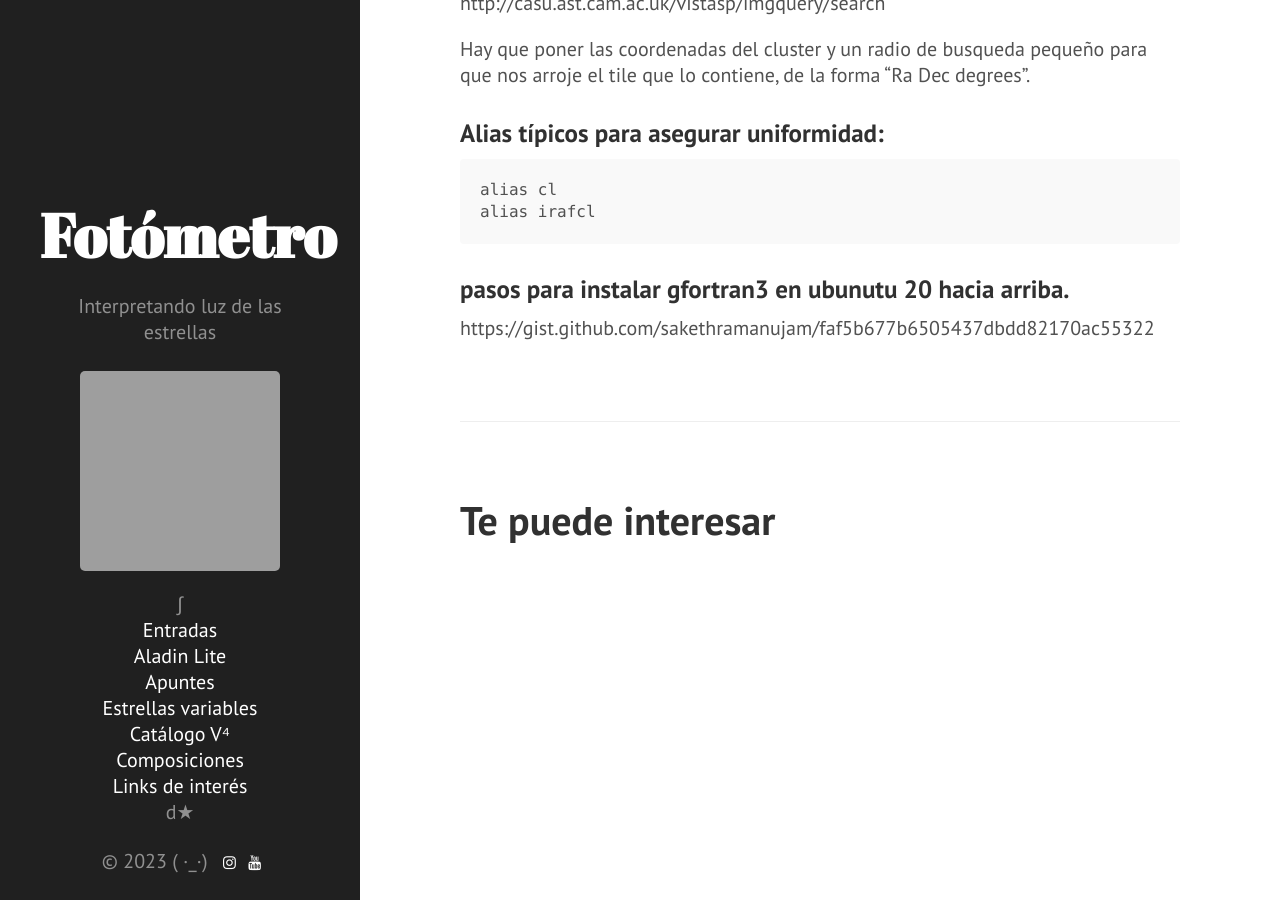
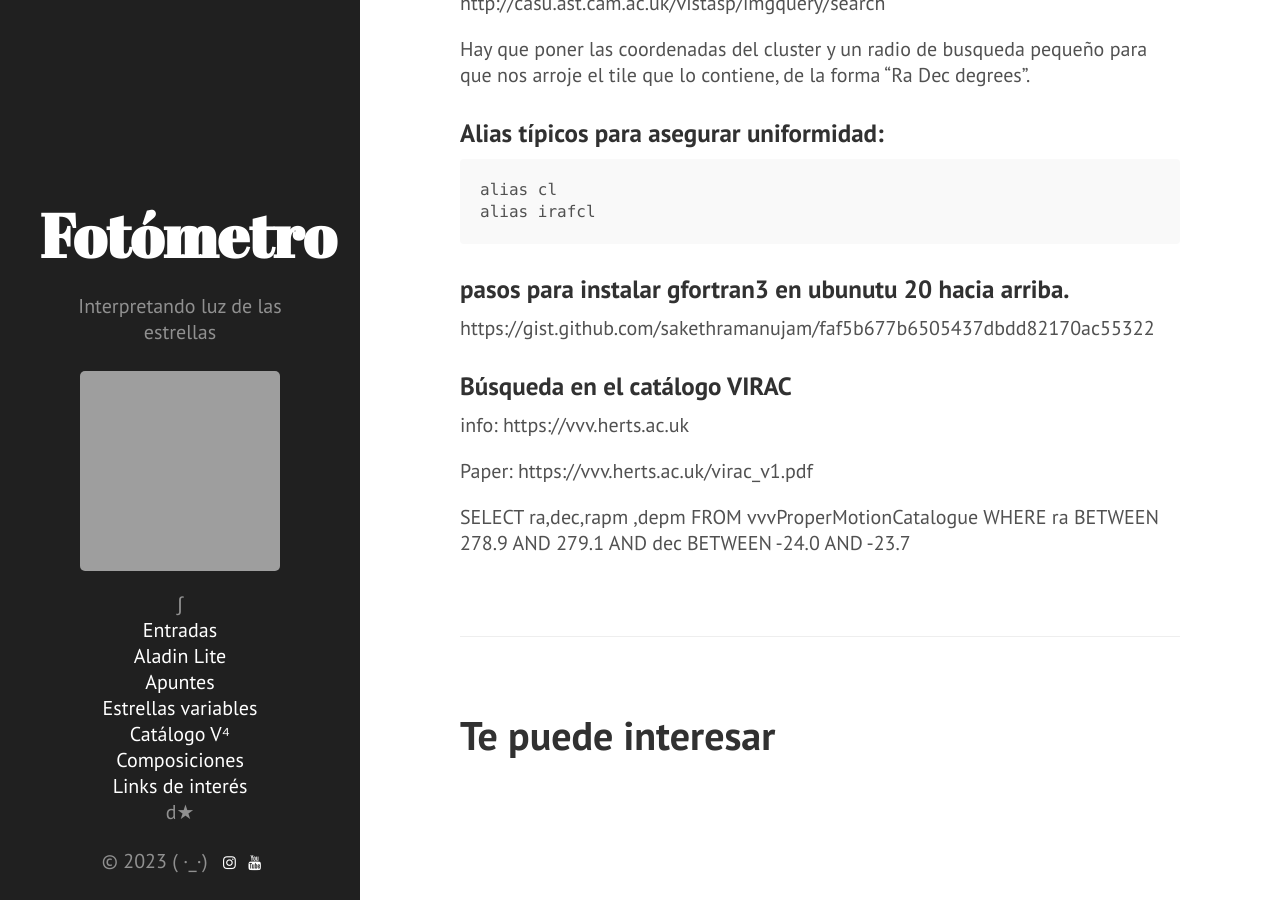
Before and after one commit to nicomedinap/nicomedinap.github.io, a Jekyll site: the page built from apuntes/ComandosUtiles.md, in a window 1280 px wide and 900 px high, scrolled down 1885 px. Built offline with Jekyll 4.4.1, drawn with Linux system fonts in a browser that asks for light colours; a script that is not in the unit is left out; grey boxes are pictures that could not be loaded.

Commit message:
Update ComandosUtiles.md

```diff
--- a/apuntes/ComandosUtiles.md
+++ b/apuntes/ComandosUtiles.md
@@ -81,3 +81,13 @@ alias irafcl
 
 ### pasos para instalar gfortran3 en ubunutu 20 hacia arriba.
 https://gist.github.com/sakethramanujam/faf5b677b6505437dbdd82170ac55322
+
+
+### Búsqueda en el catálogo VIRAC
+
+info: https://vvv.herts.ac.uk
+
+Paper: https://vvv.herts.ac.uk/virac_v1.pdf
+
+SELECT ra,dec,rapm ,depm FROM vvvProperMotionCatalogue
+WHERE ra BETWEEN 278.9 AND 279.1 AND dec BETWEEN -24.0 AND -23.7
```
